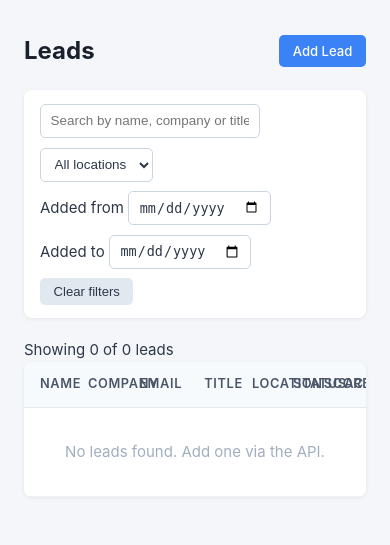
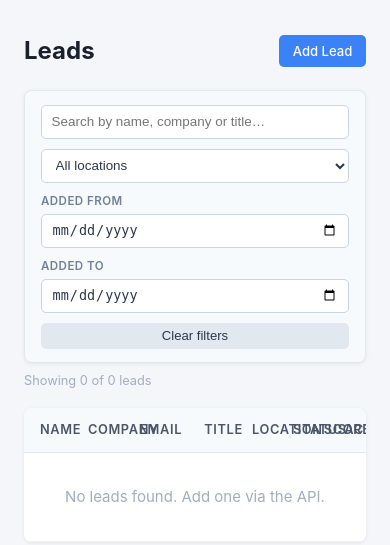
Before and after one commit to jmulvany127/GTM_AI_Automation, a FastAPI app: template templates/leads.html in a window 390 px wide. Shown: the part 52-597 px from the top of the page. Run offline with FastAPI, Linux system fonts and the light colour scheme; the template is opened without the code that fills it, so the values that code supplies are empty; parts of the project's set-up code (start-up, migrations or seed data) failed here and were passed over.

Commit message:
feat: add filter bar CSS styles

```diff
--- a/static/style.css
+++ b/static/style.css
@@ -390,12 +390,13 @@ tbody td {
   display: flex;
   flex-wrap: wrap;
   gap: 0.6rem;
-  align-items: center;
-  margin-bottom: 1.25rem;
-  background: #fff;
+  align-items: flex-end;
+  margin-bottom: 0.5rem;
+  background: #f7fafc;
   border-radius: 8px;
   box-shadow: 0 1px 4px rgba(0,0,0,0.07);
   padding: 0.85rem 1rem;
+  border: 1px solid #e2e8f0;
 }
 
 .filter-bar input[type="text"],
@@ -419,6 +420,48 @@ tbody td {
 .filter-bar input:focus,
 .filter-bar select:focus {
   border-color: #3b82f6;
+  box-shadow: 0 0 0 3px rgba(59,130,246,0.15);
+}
+
+.filter-date-group {
+  display: flex;
+  flex-direction: column;
+  gap: 0.2rem;
+}
+
+.filter-bar-label {
+  font-size: 0.72rem;
+  font-weight: 600;
+  color: #718096;
+  text-transform: uppercase;
+  letter-spacing: 0.04em;
+}
+
+.filter-results {
+  font-size: 0.8rem;
+  color: #a0aec0;
+  margin-bottom: 1rem;
+}
+
+@media (max-width: 600px) {
+  .filter-bar {
+    flex-direction: column;
+    align-items: stretch;
+  }
+
+  .filter-bar input[type="text"],
+  .filter-bar select {
+    min-width: 0;
+    width: 100%;
+  }
+
+  .filter-date-group {
+    width: 100%;
+  }
+
+  .filter-date-group input[type="date"] {
+    width: 100%;
+  }
 }
 
 /* ── Intent score badges ─────────────────────────────────────────────── */
```
